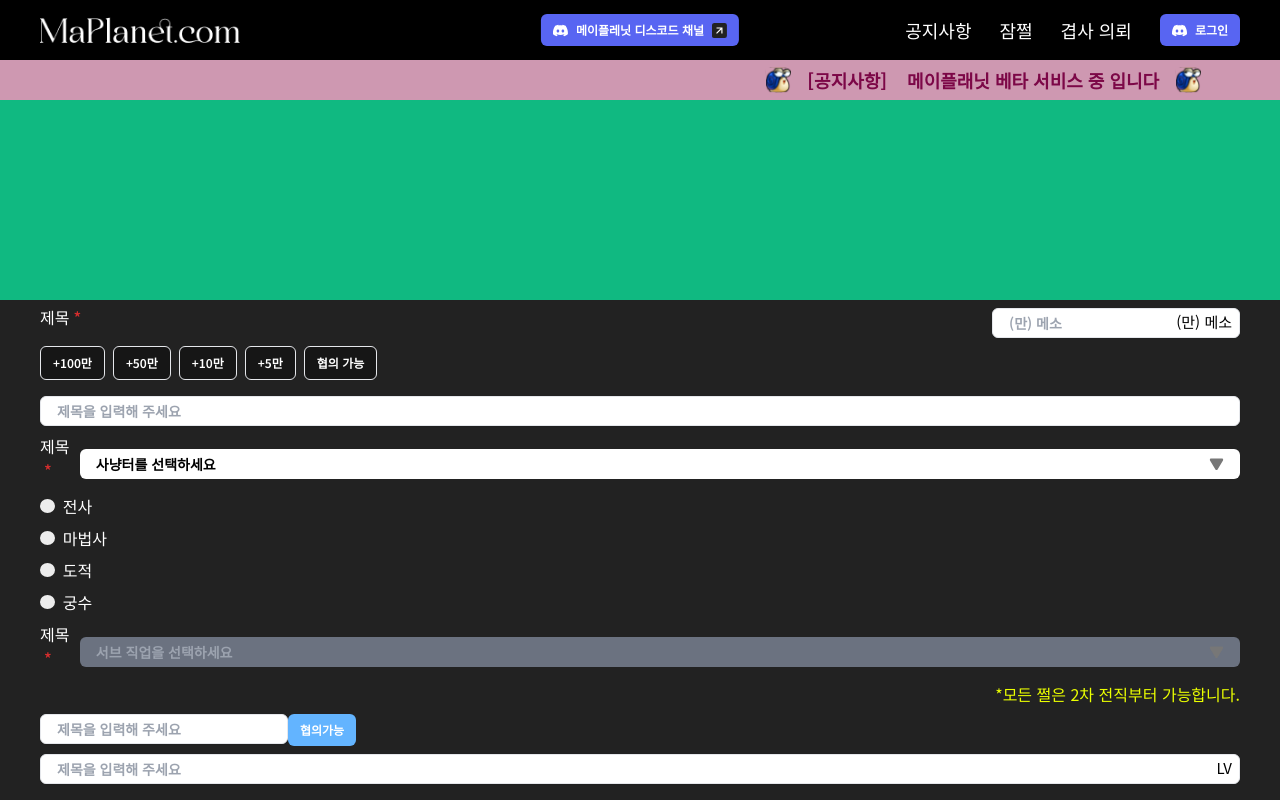
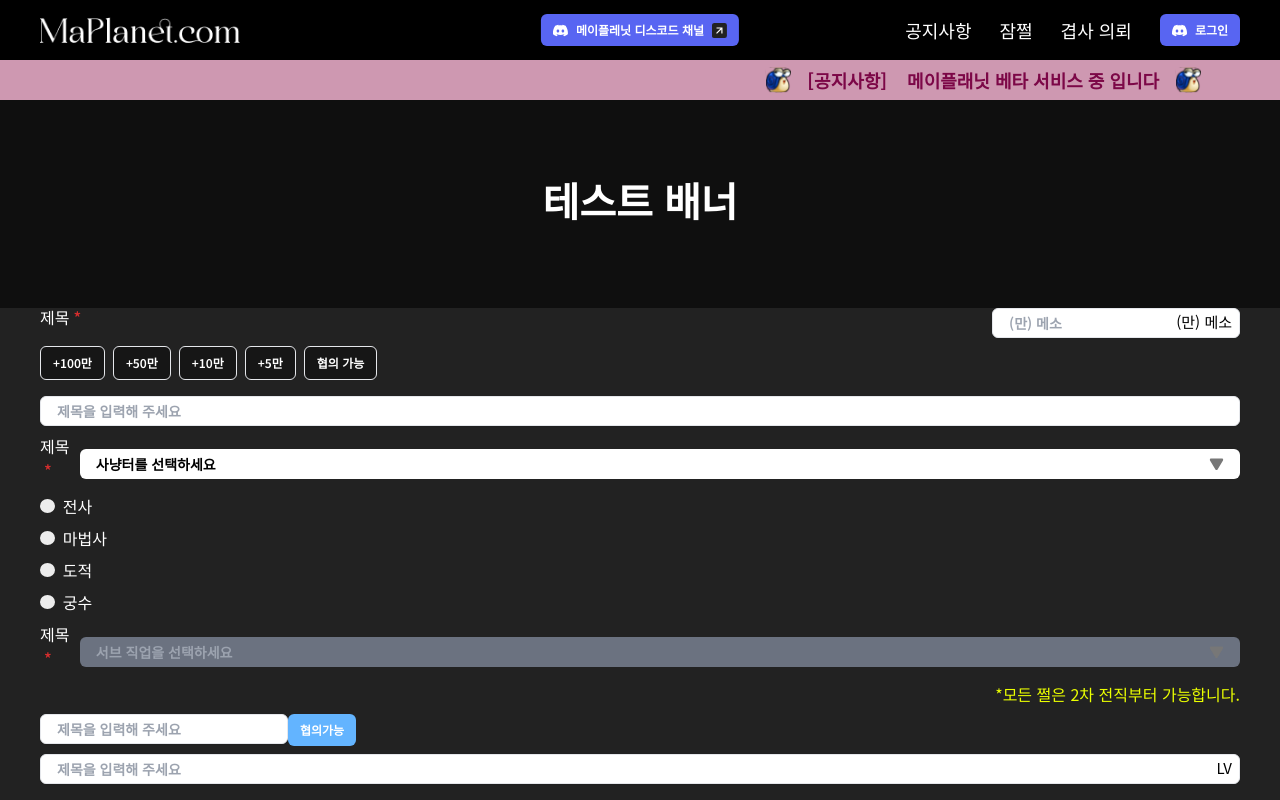
Before and after one commit to osh6006/Maplanet_Front, a Next.js app: page /testcomp in a window 1280 px wide. Shown: the top 800 px of the page. Built offline with nearby package versions, Linux system fonts and the light colour scheme.

Commit message:
Refactor : Banner 컴포넌트 리팩토링

```diff
--- /dev/null
+++ b/src/app/(home)/helper-board/page.tsx
@@ -0,0 +1,14 @@
+import PostBanner from '@/components/ui/post-banner';
+import * as React from 'react';
+
+interface IHelperBoardPageProps {}
+
+const HelperBoardPage: React.FunctionComponent<IHelperBoardPageProps> = (props) => {
+  return (
+    <div>
+      <PostBanner title='쩔 게시판' imgUrl='/images/banner.png' />
+    </div>
+  );
+};
+
+export default HelperBoardPage;
--- a/src/app/(home)/testcomp/page.tsx
+++ b/src/app/(home)/testcomp/page.tsx
@@ -27,7 +27,7 @@ const TestCompPage: React.FunctionComponent<any> = ({}) => {
 
   return (
     <div className=''>
-      <PostBanner imgUrl='' />
+      <PostBanner title='테스트 배너' imgUrl='' />
       <Inner>
         <form onSubmit={handleSubmit(onSubmit)} className='flex flex-col gap-y-2 text-white'>
           <Controller
--- a/src/components/ui/post-banner.tsx
+++ b/src/components/ui/post-banner.tsx
@@ -1,9 +1,24 @@
 interface IPostBannerProps {
   imgUrl: string;
+  title: string;
 }
 
-const PostBanner: React.FunctionComponent<IPostBannerProps> = ({}) => {
-  return <div className='h-[200px] w-[100dvw] bg-emerald-500'></div>;
+const PostBanner: React.FunctionComponent<IPostBannerProps> = ({ imgUrl, title }) => {
+  return (
+    <div className='relative flex h-[200px] w-[100dvw] items-center justify-center  '>
+      <div
+        className='absolute bottom-0 left-0 right-0 top-0  blur-sm'
+        style={{
+          backgroundImage: `url(${imgUrl})`,
+          // other styles
+          backgroundPosition: 'center',
+          backgroundSize: 'cover',
+          backgroundRepeat: 'no-repeat'
+        }}></div>
+      <div className='absolute -bottom-2 left-0 right-0 top-0 bg-black/55'></div>
+      <h1 className='z-[2] text-[40px] font-bold'>{title}</h1>
+    </div>
+  );
 };
 
 export default PostBanner;
--- a/src/components/ui/select.tsx
+++ b/src/components/ui/select.tsx
@@ -75,7 +75,7 @@ const Select: React.FunctionComponent<ISelectProps> = ({
                     <div className='flex items-center gap-x-2'>
                       <Badge
                         size='select'
-                        color={
+                        className={
                           option?.name?.split(' ')[0] === '2차' ? 'bg-teal-500' : 'bg-violet-500'
                         }>
                         {option?.name?.split(' ')[0] || ''}
```
Also changed, not shown: public/svgs/loader.svg (added).
